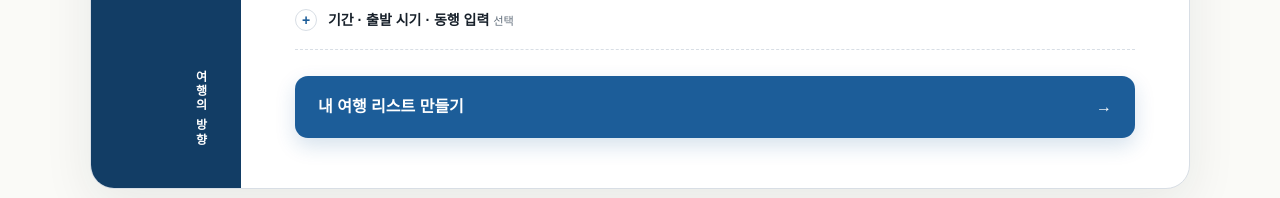
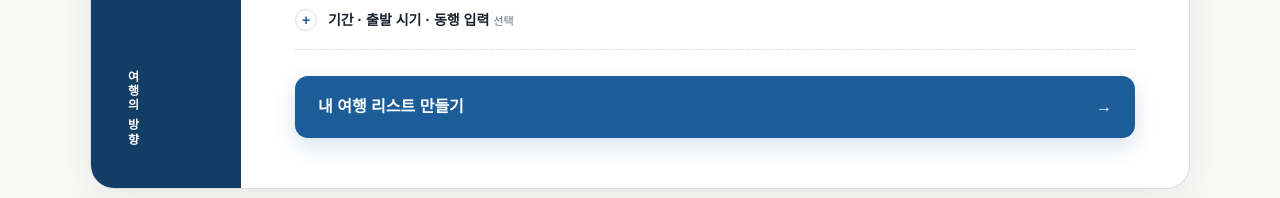
Before and after one commit to yh5870/Trapkit, a Next.js app: page / in a window 1280 px wide. Shown: the part 841-1039 px from the top of the page. Built offline with nearby package versions, Linux system fonts and the light colour scheme.

Commit message:
move vertical text to left edge of sidebar

```diff
--- a/app/globals.css
+++ b/app/globals.css
@@ -67,7 +67,7 @@ h1, h2, p { overflow-wrap: break-word; }
 .planner-card { margin: 25px 0 76px; background: white; border: 1px solid var(--line); border-radius: 24px; display: grid; grid-template-columns: 150px 1fr; box-shadow: var(--shadow); overflow: hidden; }
 .card-index { background: var(--trip-deep); color: white; padding: 40px 32px; display: flex; flex-direction: column; justify-content: space-between; }
 .card-index span { font: 800 52px/1 Arial, sans-serif; opacity: .25; }
-.card-index p { margin: 0; writing-mode: vertical-rl; transform: rotate(0deg); font-size: 12px; font-weight: 800; letter-spacing: .2em; }
+.card-index p { margin: 0; writing-mode: vertical-rl; transform: rotate(0deg); font-size: 12px; font-weight: 800; letter-spacing: .2em; align-self: flex-start; }
 .planner-body { padding: 45px 54px 50px; }
 .field-label { display: block; font-size: 28px; font-weight: 850; letter-spacing: -.04em; margin-bottom: 16px; }
 .destination-field { height: 74px; display: grid; grid-template-columns: 24px 1fr auto; align-items: center; gap: 12px; padding: 0 22px; background: #f4f7f9; border: 2px solid transparent; border-radius: 15px; }
```
